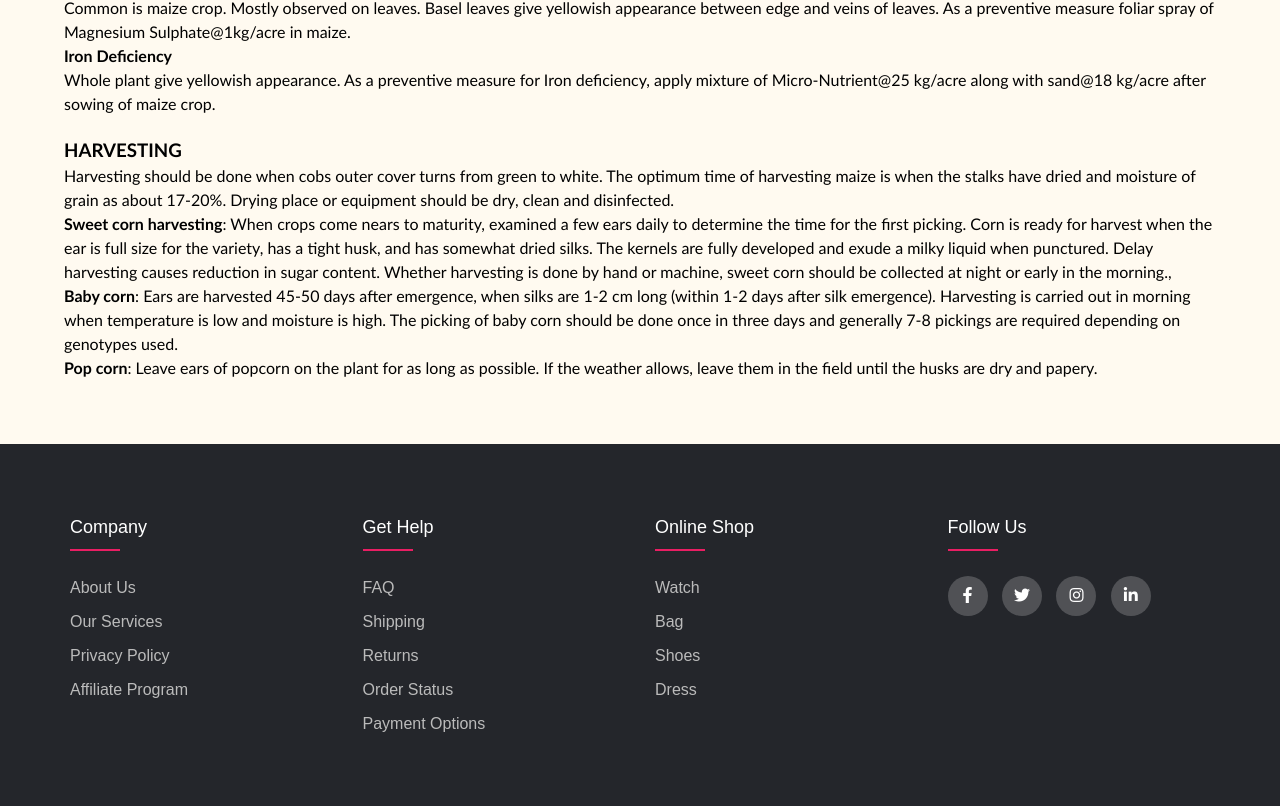
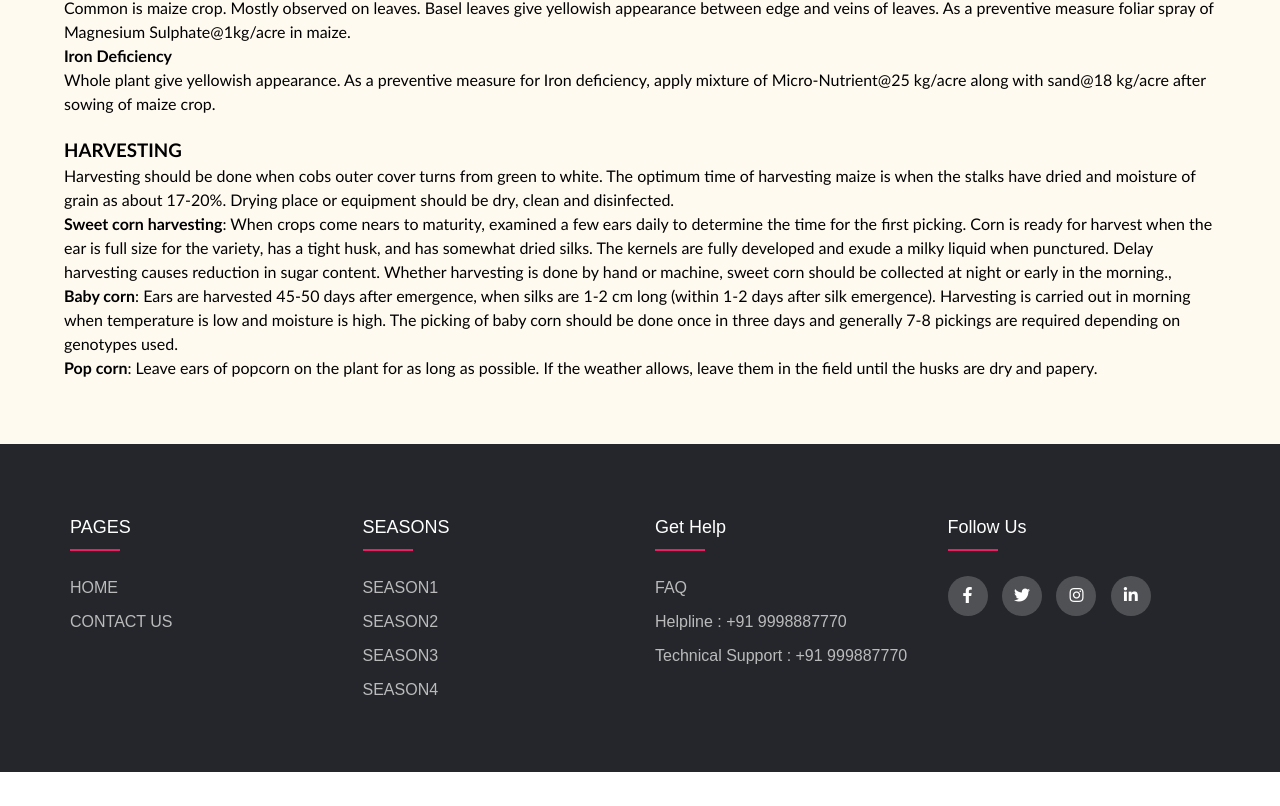
Before and after one commit to jaydeepxx/SIH-HackElite-, a plain HTML site: page HackElite/maize/maize.html in a window 1280 px wide. Shown: the part 3901-4707 px from the top of the page. After the commit the page ends 4673 px from the top, so only its background shows below. Drawn offline with Linux system fonts and the light colour scheme.

Commit message:
Update maize.html

```diff
--- a/HackElite/maize/maize.html
+++ b/HackElite/maize/maize.html
@@ -186,35 +186,37 @@
             </div>
         </div>
     </div>
-    <footer class="footer">
+   <footer class="footer">
         <div class="container">
             <div class="row">
                 <div class="footer-col">
-                    <h4>company</h4>
+                    <h4>PAGES</h4>
                     <ul>
-                        <li><a href="#">about us</a></li>
-                        <li><a href="#">our services</a></li>
-                        <li><a href="#">privacy policy</a></li>
-                        <li><a href="#">affiliate program</a></li>
+                        <li><a href="#">HOME</a></li>
+                        <li><a href="#">CONTACT US</a></li>
+                        <!-- <li><a href="#">privacy policy</a></li>
+                        <li><a href="#">affiliate program</a></li> -->
+                    </ul>
+                </div>
+                <div class="footer-col">
+
+                    <h4>SEASONS</h4>
+                    <ul>
+                        <li><a href="#">SEASON1</a></li>
+                        <li><a href="#">SEASON2</a></li>
+                        <li><a href="#">SEASON3</a></li>
+                        <li><a href="#">SEASON4</a></li>
                     </ul>
                 </div>
                 <div class="footer-col">
                     <h4>get help</h4>
                     <ul>
                         <li><a href="#">FAQ</a></li>
-                        <li><a href="#">shipping</a></li>
-                        <li><a href="#">returns</a></li>
-                        <li><a href="#">order status</a></li>
-                        <li><a href="#">payment options</a></li>
-                    </ul>
-                </div>
-                <div class="footer-col">
-                    <h4>online shop</h4>
-                    <ul>
-                        <li><a href="#">watch</a></li>
-                        <li><a href="#">bag</a></li>
-                        <li><a href="#">shoes</a></li>
-                        <li><a href="#">dress</a></li>
+                        <li><a href="#">Helpline : +91 9998887770</a></li>
+                        <li><a href="#">Technical Support : +91 999887770</a>
+                        </li>
+                        <!-- <li><a href="#">returns</a></li>
+                        <li><a href="#">payment options</a></li> -->
                     </ul>
                 </div>
                 <div class="footer-col">
@@ -232,7 +234,6 @@
 
 
 
-
     <script src="maize.js"></script>
 </body>
 
```
